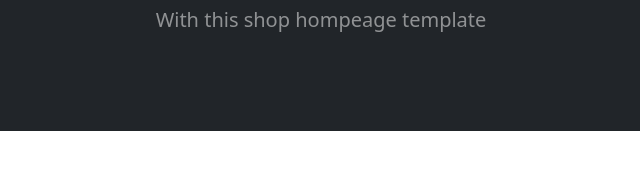
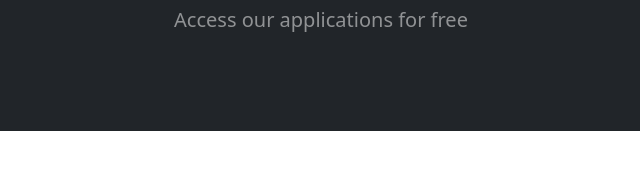
Before and after one commit to dylankavundama/portfolio, a plain HTML site: page Store/index.html in a window 1280 px wide. Shown: the part 222-397 px from the top of the page, 319-959 px from the left. Drawn offline with nearby package versions, Linux system fonts and the light colour scheme.

Commit message:
Access our applications for free

```diff
--- a/Store/index.html
+++ b/Store/index.html
@@ -34,7 +34,7 @@
             <div class="container px-4 px-lg-5 my-5">
                 <div class="text-center text-white">
                     <h1 class="display-4 fw-bolder">My Store</h1>
-                    <p class="lead fw-normal text-white-50 mb-0">With this shop hompeage template</p>
+                    <p class="lead fw-normal text-white-50 mb-0">Access our applications for free</p>
                 </div>
             </div>
         </header>
```
